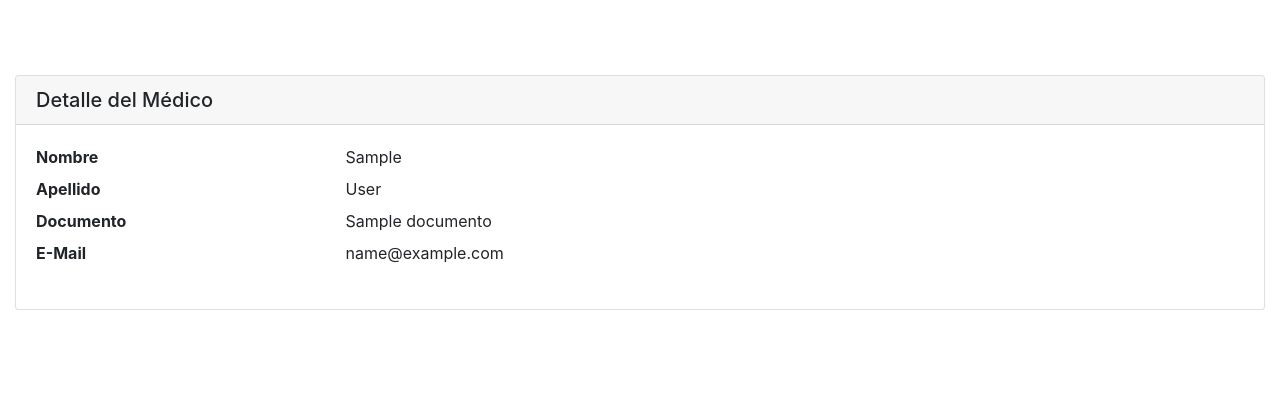
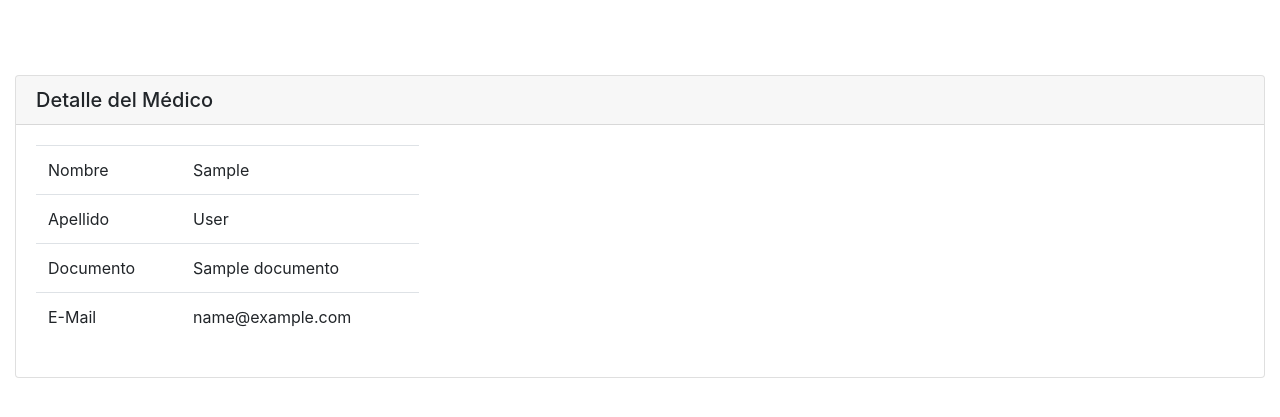
Before and after one commit to nachochiappe/tr, a Django app: template templates/medicos/medico_detail.html in a window 1280 px wide. Shown: the top 417 px of the page. Run offline with Django 3.2, Linux system fonts and the light colour scheme; the template is opened without the code that fills it: most values are stand-ins (such as "Sample title", 1, 10 or a date in 2020); some libraries are stand-ins or nearby versions.

Commit message:
Mismo formato de detalle de paciente y médico.

```diff
--- a/templates/medicos/medico_detail.html
+++ b/templates/medicos/medico_detail.html
@@ -5,20 +5,57 @@
     <div class="card" style="margin-top: 15px;">
         <h5 class="card-header">Detalle del Médico</h5>
         <div class="card-body">
-            <dl class="row">
-                <dt class="col-sm-3">Nombre</dt>
-                <dd class="col-sm-9">{{ object.usuario.first_name }}</dd>
-                <dt class="col-sm-3">Apellido</dt>
-                <dd class="col-sm-9">{{ object.usuario.last_name }}</dd>
-                <dt class="col-sm-3">Documento</dt>
-                <dd class="col-sm-9">{{ object.documento }}</dd>
-                <dt class="col-sm-3">E-Mail</dt>
-                <dd class="col-sm-9">{{ object.usuario.email }}</dd>
-            </dl>
+            <div class="row">
+                <div class="col-sm-4">
+                    <table class="table table-user-information">
+                        <tbody>
+                            <tr>
+                                <td>Nombre</td>
+                                <td>{{ object.usuario.first_name }}</td>
+                                <input type="hidden" name="id_medico" value="{{object.medico.id}}">
+                            </tr>
+                            <tr>
+                                <td>Apellido</td>
+                                <td>{{ object.usuario.last_name}}</td>
+                            </tr>
+                            <tr>
+                                <td>Documento</td>
+                                <td>{{ object.documento }}</td>
+                            </tr>
+                            <tr>
+                                <td>E-Mail</td>
+                                <td>{{ object.usuario.email }}</td>
+                            </tr>
+                        </tbody>
+                    </table>
+                </div>
+            </div>
         </div>
         {% if request.user.is_staff %}
         <div class="card-footer">
-            <button type="button" class="btn btn-danger">Eliminar Médico</button>
+            <button type="button" class="btn btn-info btn-sm">Editar Datos</button>
+            <button type="button" class="btn btn-danger btn-sm" data-toggle="modal" data-target="#medicoModal">Eliminar Médico</button>
+        </div>
+
+        <!-- Modal Médico -->
+        <div class="modal fade" id="medicoModal" tabindex="-1" role="dialog" aria-labelledby="medicoModalLabel" aria-hidden="true">
+            <div class="modal-dialog" role="document">
+                <div class="modal-content">
+                    <div class="modal-header">
+                        <h6 class="modal-title" id="medicoModalLabel">Eliminar Médico</h6>
+                        <button type="button" class="close" data-dismiss="modal" aria-label="Cerrar">
+                            <span aria-hidden="true">&times;</span>
+                        </button>
+                    </div>
+                    <div class="modal-body">
+                        ¿Está seguro de que desea eliminar el médico?
+                    </div>
+                    <div class="modal-footer">
+                        <button type="button" class="btn btn-sm btn-secondary" data-dismiss="modal">Cerrar</button>
+                        <button type="button" class="btn btn-sm btn-danger">Eliminar</button>
+                    </div>
+                </div>
+            </div>
         </div>
         {% endif %}
     </div>
```
